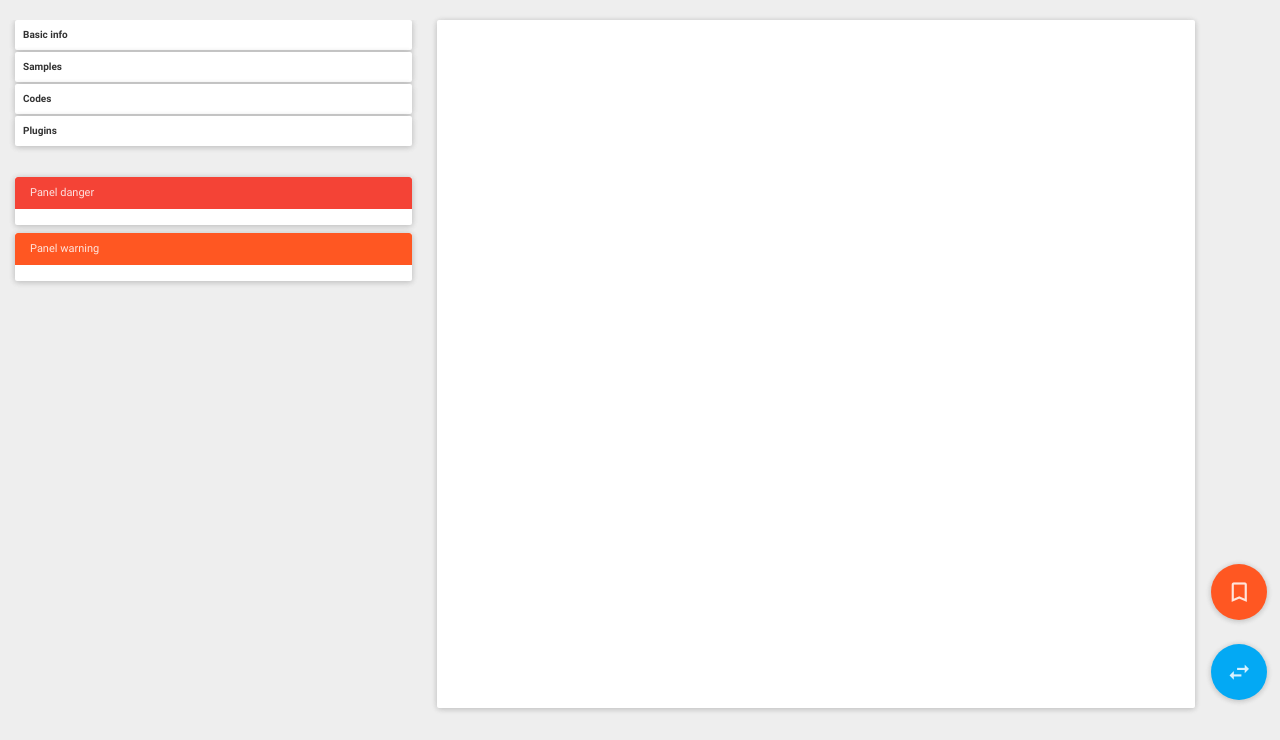
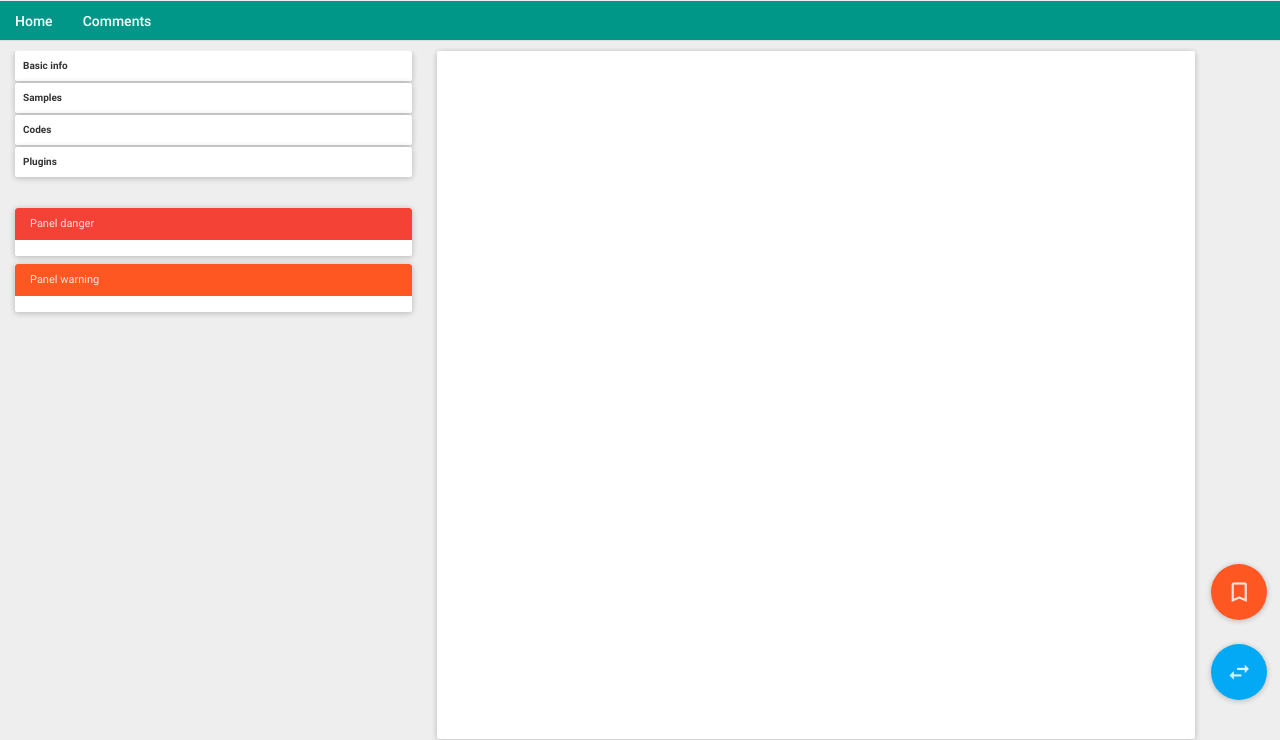
Before and after one commit to thugs-rumal/rumal, a Django app: template templates/interface/report.html in a window 1280 px wide. Shown: the part 60-800 px from the top of the page. Run offline with Django 3.2, Linux system fonts and the light colour scheme; the template is opened without the code that fills it: most values are stand-ins (such as "Sample title", 1, 10 or a date in 2020); some libraries are stand-ins or nearby versions.

Commit message:
Report work for authorised users, public and private scans. Add tab bar in report

```diff
--- a/templates/interface/report.html
+++ b/templates/interface/report.html
@@ -152,6 +152,18 @@
 
 {% endblock %}
 {% block content %}
+    <ul class="nav nav-tabs" style="margin-bottom: 10px; margin-top: -19px">
+        <li class="active"><a data-toggle="tab" href="#home">Home</a></li>
+        <li><a data-toggle="tab" href="#comments">Comments</a></li>
+    </ul>
+
+    <div class="tab-content">
+        <div id="home" class="tab-pane fade in active">
+
+            {% if not authorisation %}
+                <p style="margin-left: 15px"> You are not authorised to view this scan</p>
+            {% endif %}
+
             <div class="container" style="width:100%" id="main">
                 <div class="row" style="height:100%;overflow:auto;">
                     <div class="col-md-4" id="sidebar">
@@ -225,15 +237,24 @@
                     </div>
                 </div>
             </div>
+        </div>
+    <div id="comments" class="tab-pane fade">
+        <div></div>
+    </div>
 {% endblock %}
 {% block bottomscripts %}
         var object_id = '{{ task.object_id }}';
+        var task_id = '{{ task.id }}' || "None";
+        var authorisation = '{{ authorisation }}'
+        console.log(authorisation)
+        if (authorisation == 'True') {
             $(function() {
                 $.material.init();
                 var tooltip = d3.select("body")
                     .append("div")
                     .attr("class", "tooltip")
                     .style("opacity", 0);
+
                 $('#map-tree').click(function(){
                     if($('#wrap .tree').css('display')=='none'){
                         $('#wrap .tree').fadeIn();
@@ -243,15 +264,18 @@
                         $('#wrap .map').fadeIn();
                     }
                 });
+
                 $.getJSON("/api/v1/analysiscombo/" + object_id + "/?format=json",
                     function(full_analysis) {
                         window.full_analysis=full_analysis;
                         setMap(tooltip);
                         setTree();
                     });
+
                 $("#bookmark-toggle").click(function(){
-                $.get('/togglebookmark/',{
-                    taskId:{{ task.id }}
+                    $.get('/togglebookmark/',
+                        {
+                            taskId: task_id
                         },function(){
                             if($("#bookmark-toggle").hasClass('mdi-action-turned-in')){
                                 $("#bookmark-toggle").removeClass('mdi-action-turned-in');
@@ -262,5 +286,7 @@
                             }
                     });
                 });
+
             });
+        }
 {% endblock %}
```
Also changed, not shown: interface/views.py (+14 -7 lines). Lines whose indentation alone changed are shown as unchanged.
